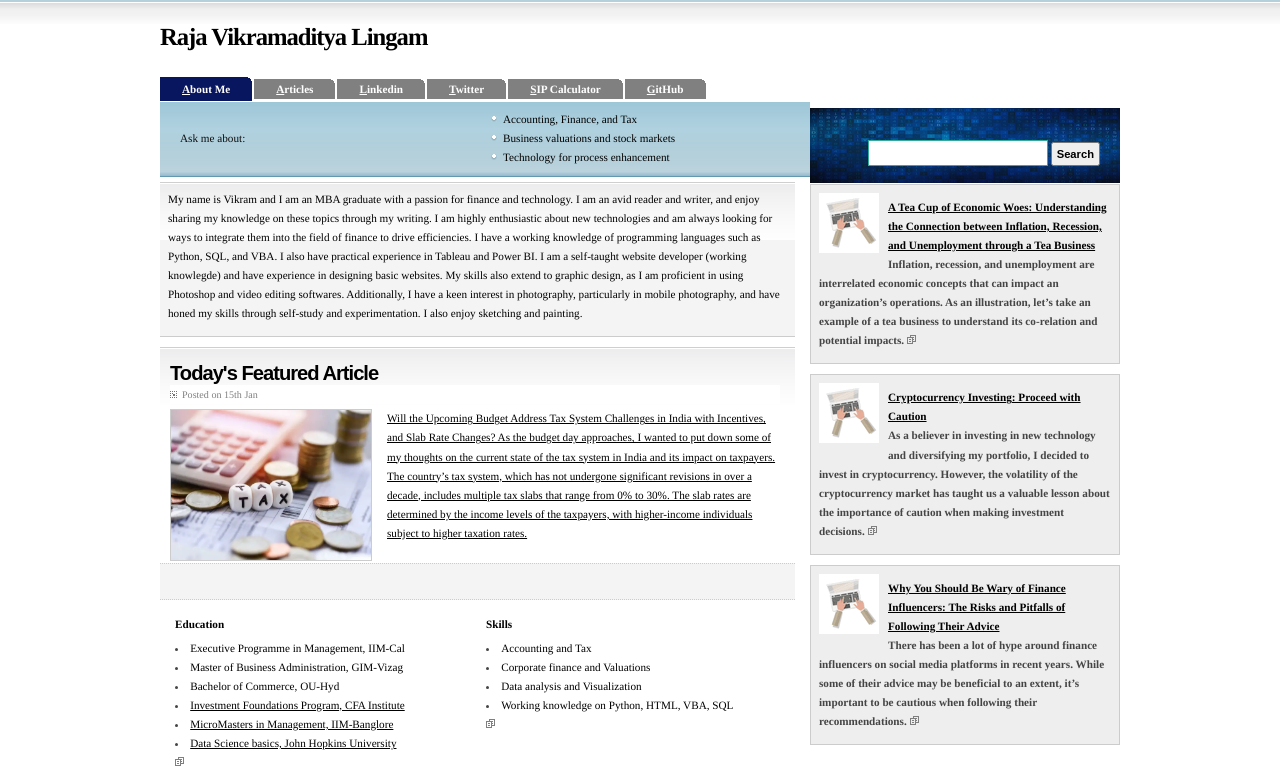
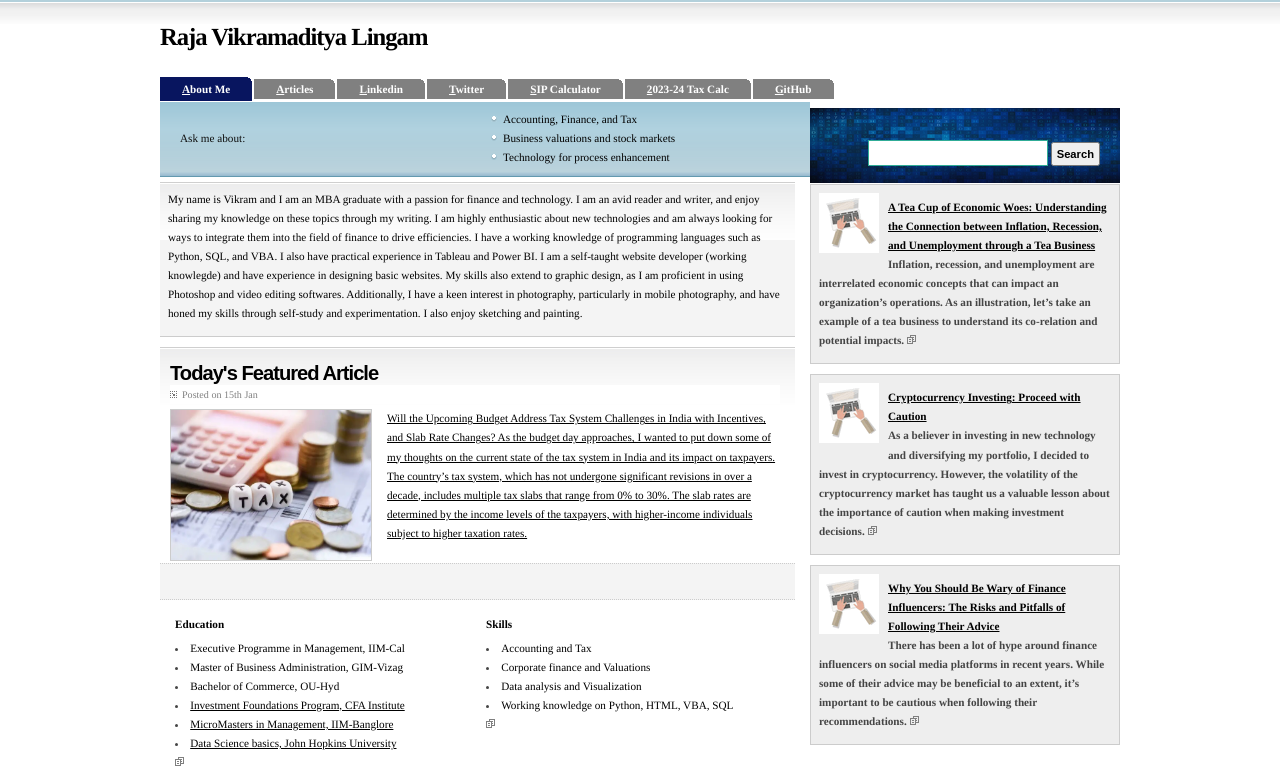
Before and after one commit to vikramlingam/vikramlingam.github.io, a plain HTML site: page index.html in a window 1280 px wide. Shown: the top 784 px of the page. Drawn offline with Linux system fonts and the light colour scheme.

Commit message:
Update index.html

```diff
--- a/index.html
+++ b/index.html
@@ -24,7 +24,7 @@
 		</div>
 
 		<ul id="tablist">
-			<li><a class="current" href="#" accesskey="n"><span class="key">A</span>bout Me</a></li><li><a href="https://medium.com/@vikramlingam" target="_blank"><span class="key">A</span>rticles</a></li><li><a href="https://www.linkedin.com/in/vikramlingam/" target="_blank"><span class="key">L</span>inkedin</a></li><li><a href="https://twitter.com/vikram_lingam" target="_blank"><span class="key">T</span>witter</a></li><li><a href="sip.html" target="_blank"><span class="key">S</span>IP Calculator</a></li><li><a href="https://github.com/vikramlingam" target="_blank"><span class="key">G</span>itHub</a></li>
+			<li><a class="current" href="#" accesskey="n"><span class="key">A</span>bout Me</a></li><li><a href="https://medium.com/@vikramlingam" target="_blank"><span class="key">A</span>rticles</a></li><li><a href="https://www.linkedin.com/in/vikramlingam/" target="_blank"><span class="key">L</span>inkedin</a></li><li><a href="https://twitter.com/vikram_lingam" target="_blank"><span class="key">T</span>witter</a></li><li><a href="sip.html" target="_blank"><span class="key">S</span>IP Calculator</a></li><li><a href="taxcalc.html" target="_blank"><span class="key">2</span>023-24 Tax Calc</a></li><li><a href="https://github.com/vikramlingam" target="_blank"><span class="key">G</span>itHub</a></li>
 		</ul>
 
 		<div id="topics">
```
